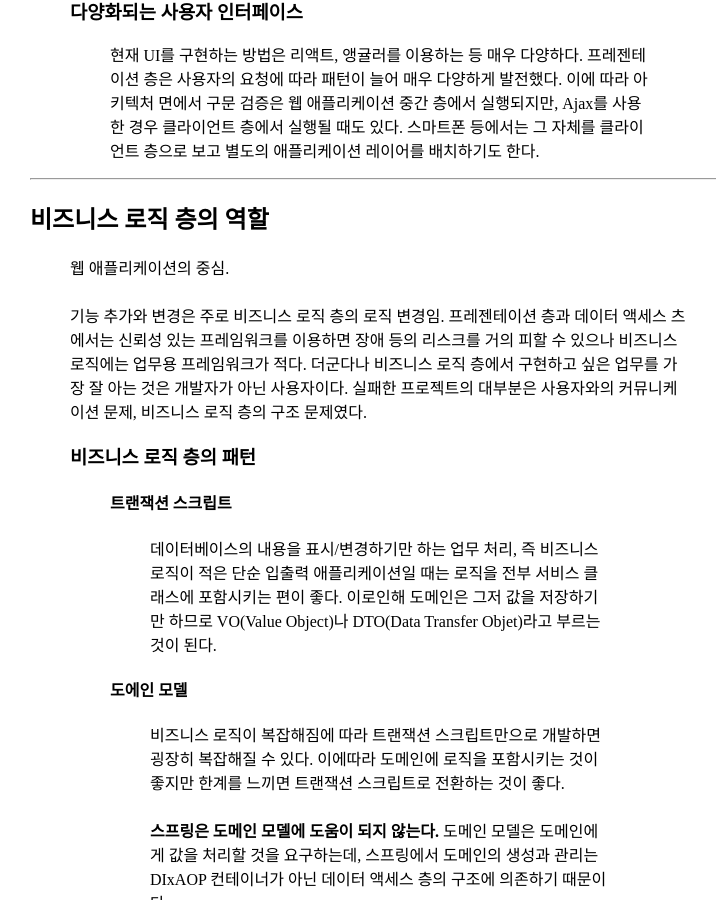
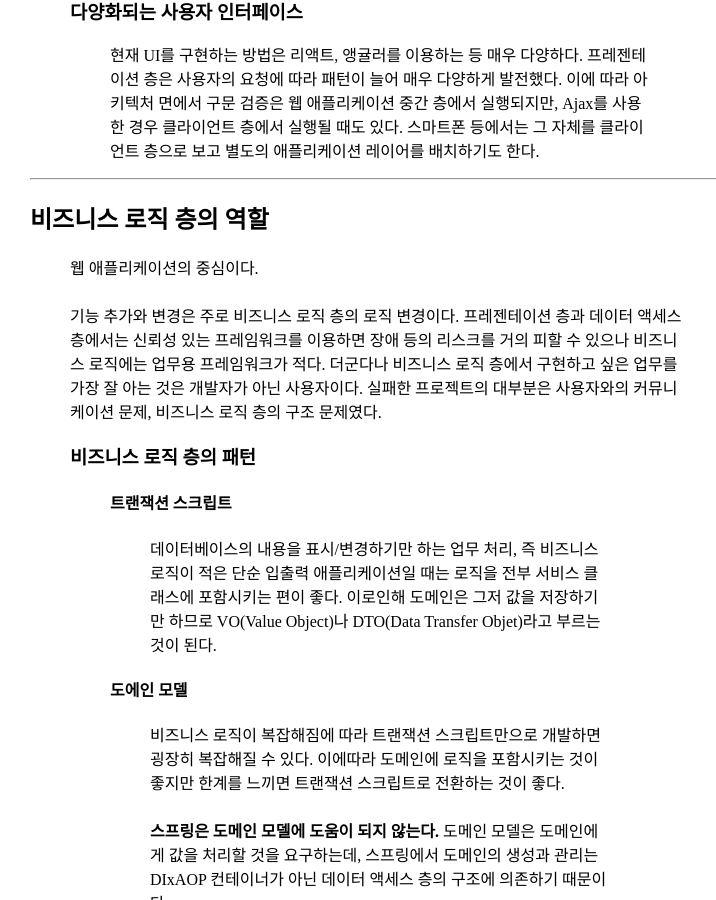
Before and after one commit to BreadKey/breadkey.github.io, a Jekyll site: the page built from _posts/2019-01-10-enter-spring-1.md, in a window 1280 px wide and 900 px high, scrolled down 6670 px. Shown: the whole window, without its empty margins (367-1083 px from the left). Built offline with Jekyll 4.4.1, drawn with Linux system fonts in a browser that asks for light colours.

Commit message:
Update 2019-01-10-enter-spring-1.md

```diff
--- a/_posts/2019-01-10-enter-spring-1.md
+++ b/_posts/2019-01-10-enter-spring-1.md
@@ -172,9 +172,9 @@ UI는 보통 화면을 가르키는 것으로 한다.
 
 * * *
 ## 비즈니스 로직 층의 역할
-> 웹 애플리케이션의 중심.
+> 웹 애플리케이션의 중심이다.
 
-기능 추가와 변경은 주로 비즈니스 로직 층의 로직 변경임. 프레젠테이션 층과 데이터 액세스 츠에서는 신뢰성 있는 프레임워크를 이용하면 장애 등의 리스크를 거의 피할 수 있으나 비즈니스 로직에는 업무용 프레임워크가 적다. 더군다나 비즈니스 로직 층에서 구현하고 싶은 업무를 가장 잘 아는 것은 개발자가 아닌 사용자이다. 실패한 프로젝트의 대부분은 사용자와의 커뮤니케이션 문제, 비즈니스 로직 층의 구조 문제였다.
+기능 추가와 변경은 주로 비즈니스 로직 층의 로직 변경이다. 프레젠테이션 층과 데이터 액세스 층에서는 신뢰성 있는 프레임워크를 이용하면 장애 등의 리스크를 거의 피할 수 있으나 비즈니스 로직에는 업무용 프레임워크가 적다. 더군다나 비즈니스 로직 층에서 구현하고 싶은 업무를 가장 잘 아는 것은 개발자가 아닌 사용자이다. 실패한 프로젝트의 대부분은 사용자와의 커뮤니케이션 문제, 비즈니스 로직 층의 구조 문제였다.
 
 > ### 비즈니스 로직 층의 패턴
 >>
```
